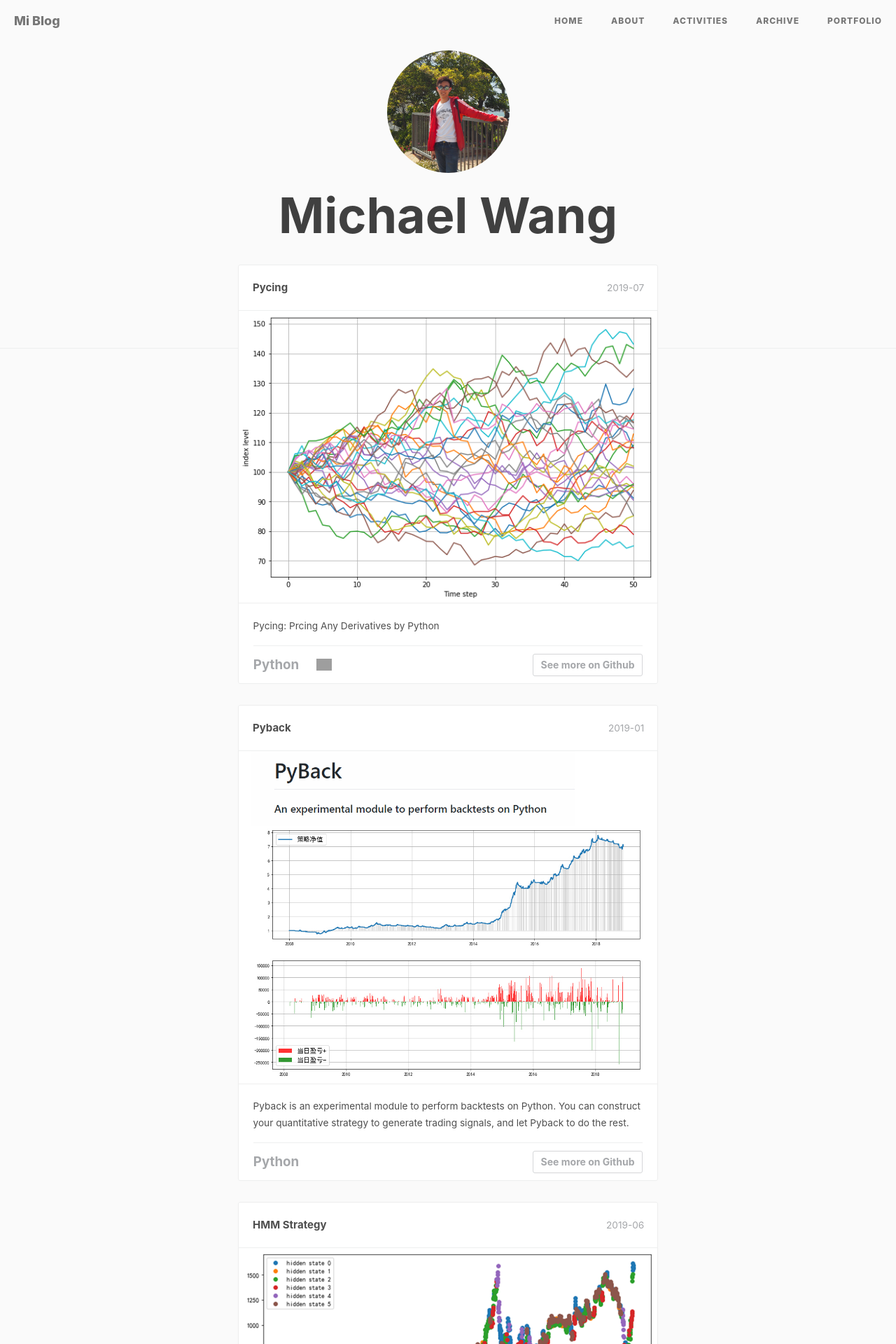
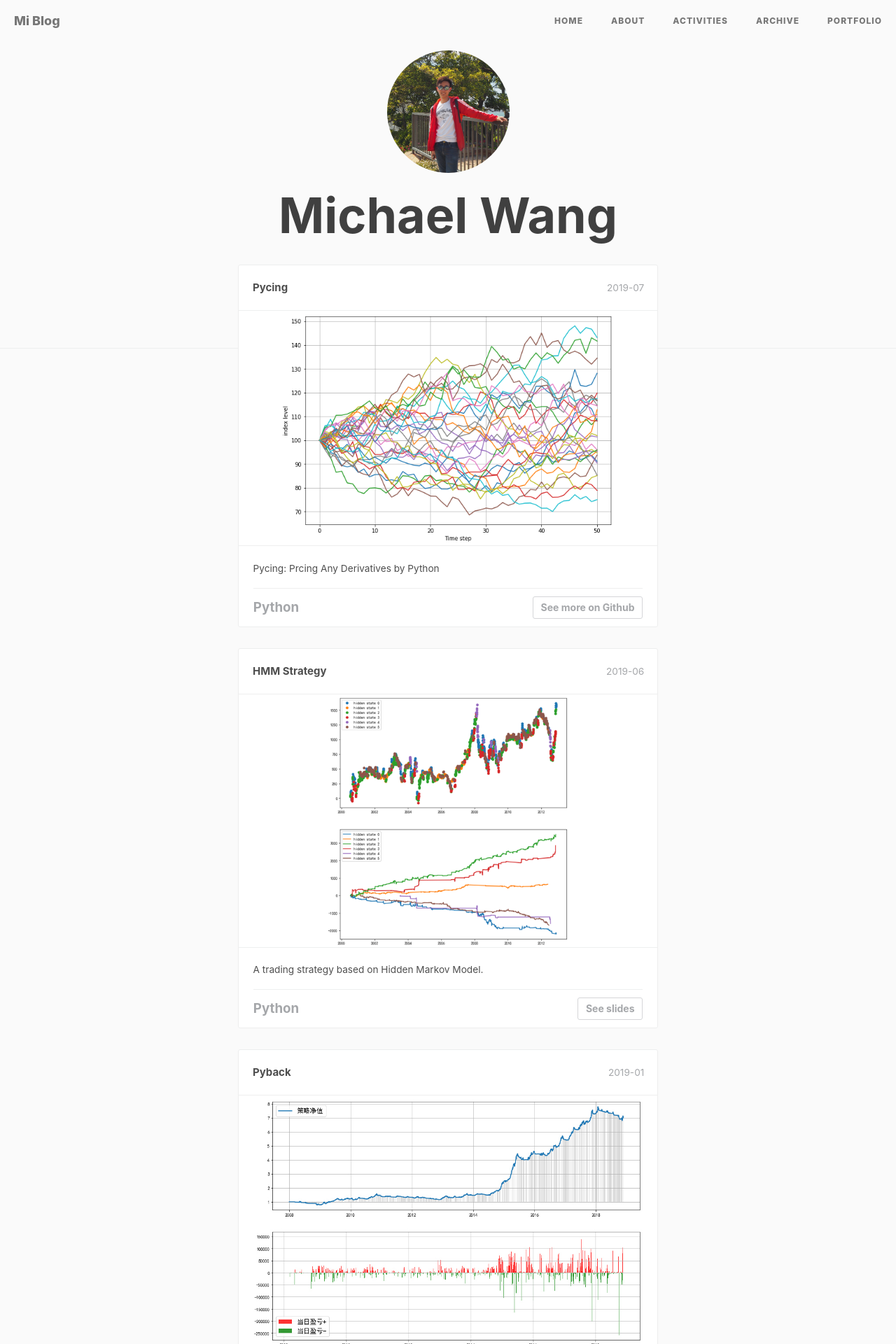
Before and after one commit to Michany/Michany.github.io, a Jekyll site: the page built from portfolio/index.html, in a window 1280 px wide. Shown: the top 1920 px of the page at 70% size. Built offline with Jekyll 4.4.1, drawn with Linux system fonts in a browser that asks for light colours; nearby versions of some CDN libraries; comment, search, counter and statistics services are not loaded; some of the changed text lies outside the part shown; grey boxes are pictures that could not be loaded.

Commit message:
Portfolio updated

```diff
--- a/portfolio/css/timeline.css
+++ b/portfolio/css/timeline.css
@@ -172,14 +172,7 @@
 	background-size: 20px;
 }
 
-.i-react:before {
-	content: "";
-	display: block;
-	width: 40px;
-	height: 40px;
-	background: url("../images/logo-react.png") 50% 50% no-repeat;
-	background-size: 22px;
-}
+
 
 /******* Hux Branch *****/
 
--- a/portfolio/index.html
+++ b/portfolio/index.html
@@ -22,8 +22,7 @@
 	<div class="main">
 		<ul class="cbp_tmtimeline">
 			<li>
-						<div class="cbp_tmlabel">
-							<h2 id="boxoffice">Pycing</h2>
+				<div class="cbp_tmlabel"> <h2 id="boxoffice">Pycing</h2>
 					<time>2019-07</time>
 					<img src="images/work-pycing.png">
 					<ul>
@@ -37,8 +36,21 @@
 						</li>
 					</ul>
 					</div>
-						<div class="cbp_tmlabel">
-							<h2 id="boxoffice">Pyback</h2>
+				<div class="cbp_tmlabel"> <h2 id="boxoffice">HMM Strategy</h2>
+						<time>2019-06</time>
+						<img src="images/work-HMM.png">
+						<ul>
+							<li>
+							A trading strategy based on Hidden Markov Model.
+							</li>
+							<li class="skill">
+								<span><b>Python</b></span>
+								<span class="i-react"></span>
+								<span class="link"><a target="_blank" href="https://github.com/Michany/Michany.github.io/raw/master/img/work-HMM-Strategy.pdf">See slides</a></span>
+							</li>
+						</ul>
+					</div>
+				<div class="cbp_tmlabel"> <h2 id="boxoffice">Pyback</h2>
 					<time>2019-01</time>
 					<img src="images/work-pyback.jpg">
 					<ul>
@@ -52,18 +64,17 @@
 						</li>
 					</ul>
 				</div>
-						<div class="cbp_tmlabel">
-							<h2 id="boxoffice">HMM Strategy</h2>
-							<time>2019-06</time>
-							<img src="images/work-HMM.png">
+				<div class="cbp_tmlabel"> <h2 id="boxoffice">Automatic Investment Plan (AIP)</h2>
+					<time>2018-07</time>
+					<img src="images/work-pyback.jpg">
 					<ul>
 						<li>
-								A trading strategy based on Hidden Markov Model.
+							An Automatic Investment Plan (AIP) is to continously invest a certain amount of money on centain asset.
+							The benifit is to accumulate holding shares when the market is low, and then harvest in bullish market.
 						</li>
 						<li class="skill">
 							<span><b>Python</b></span>
-									<span class="i-react"></span>
-									<span class="link"><a target="_blank" href="https://github.com/Michany/Michany.github.io/raw/master/img/work-HMM-Strategy.pdf">See slides</a></span>
+							<span class="link"><a target="_blank" href="https://github.com/Michany/Ruihui-Intern">See more on Github</a></span>
 						</li>
 					</ul>
 				</div>
```
Also changed, not shown: portfolio/images/work-HMM.png, portfolio/images/work-pyback.jpg, portfolio/images/work-pycing.png. Lines whose indentation alone changed are shown as unchanged.
